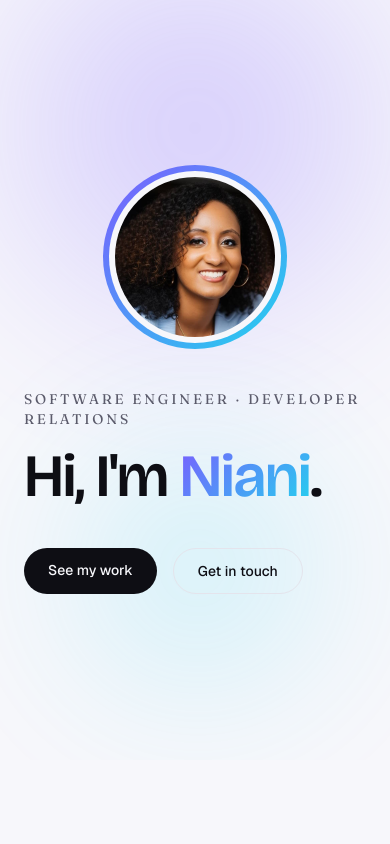
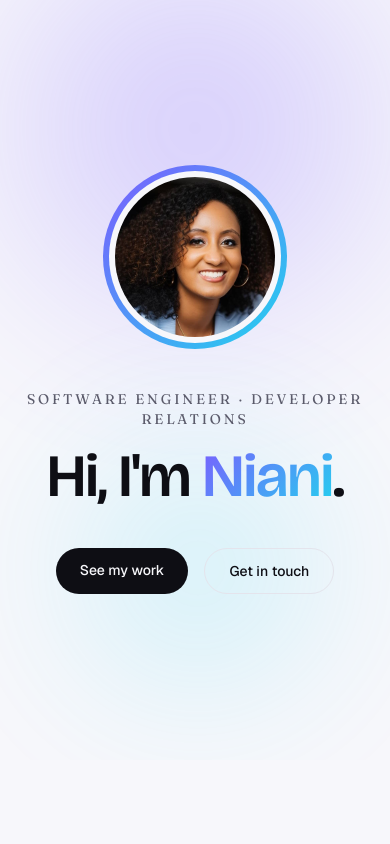
Before and after one commit to nbyrd9/portfolio-site, a Next.js app: page / in a window 390 px wide. Shown: the top 844 px of the page. Built offline with nearby package versions, Linux system fonts and the light colour scheme.

Commit message:
Center hero text and buttons on mobile
The eyebrow label, heading, and buttons were left-aligned inside a
centered flex item, which read as off-center on small screens. Center
them below the sm breakpoint, left-aligned again once the layout
switches to the side-by-side desktop view.

```diff
--- a/src/components/Hero.tsx
+++ b/src/components/Hero.tsx
@@ -46,7 +46,7 @@ export default function Hero() {
         animate="show"
         className="relative mx-auto flex w-full max-w-4xl flex-col-reverse items-center gap-10 sm:flex-row sm:items-center sm:justify-between"
       >
-        <div className="w-full max-w-3xl">
+        <div className="w-full max-w-3xl text-center sm:text-left">
           <motion.p
             variants={item}
             className="mb-4 font-label text-sm uppercase tracking-[0.2em] text-muted"
@@ -62,7 +62,10 @@ export default function Hero() {
             <span className="text-gradient">{profile.name.split(" ")[0]}</span>.
           </motion.h1>
 
-          <motion.div variants={item} className="mt-10 flex flex-wrap gap-4">
+          <motion.div
+            variants={item}
+            className="mt-10 flex flex-wrap justify-center gap-4 sm:justify-start"
+          >
             <a
               href="#highlights"
               className="inline-block rounded-full bg-foreground px-6 py-3 text-sm font-medium text-background transition-transform hover:scale-105"
```
